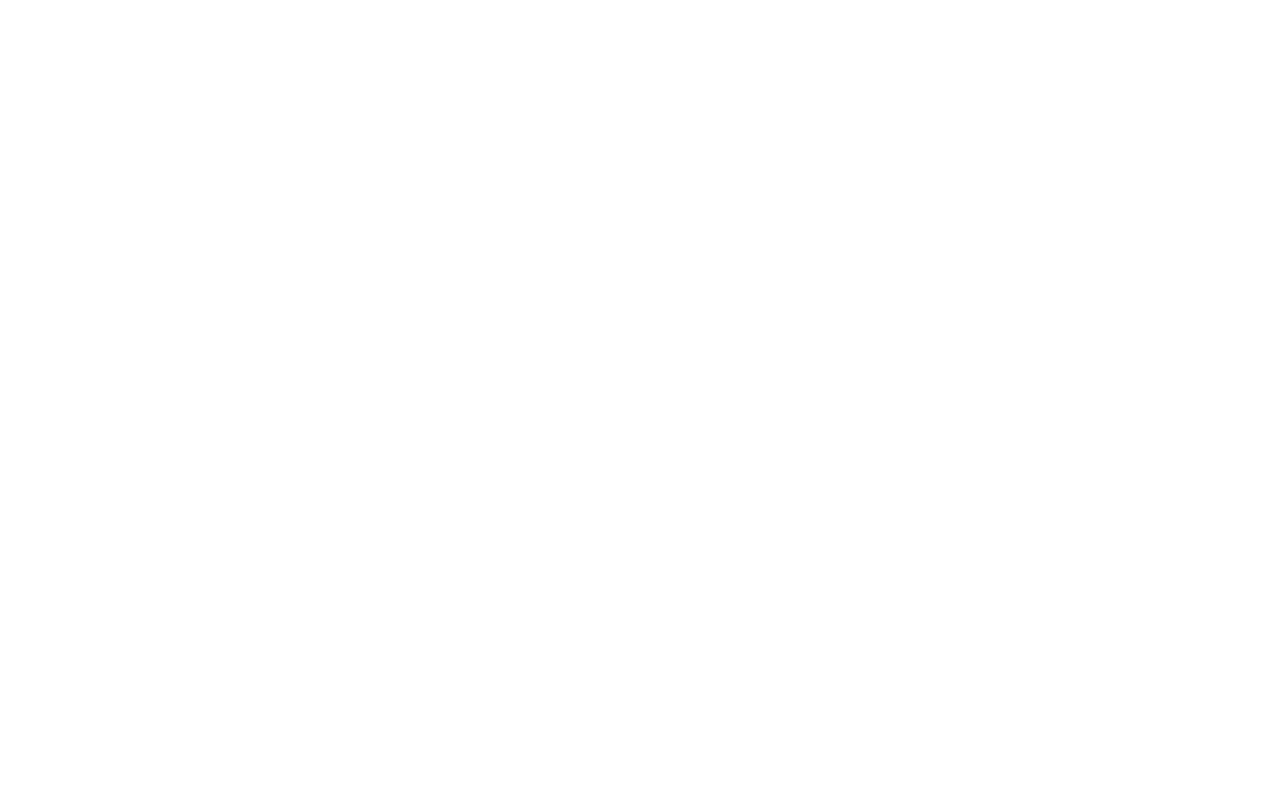
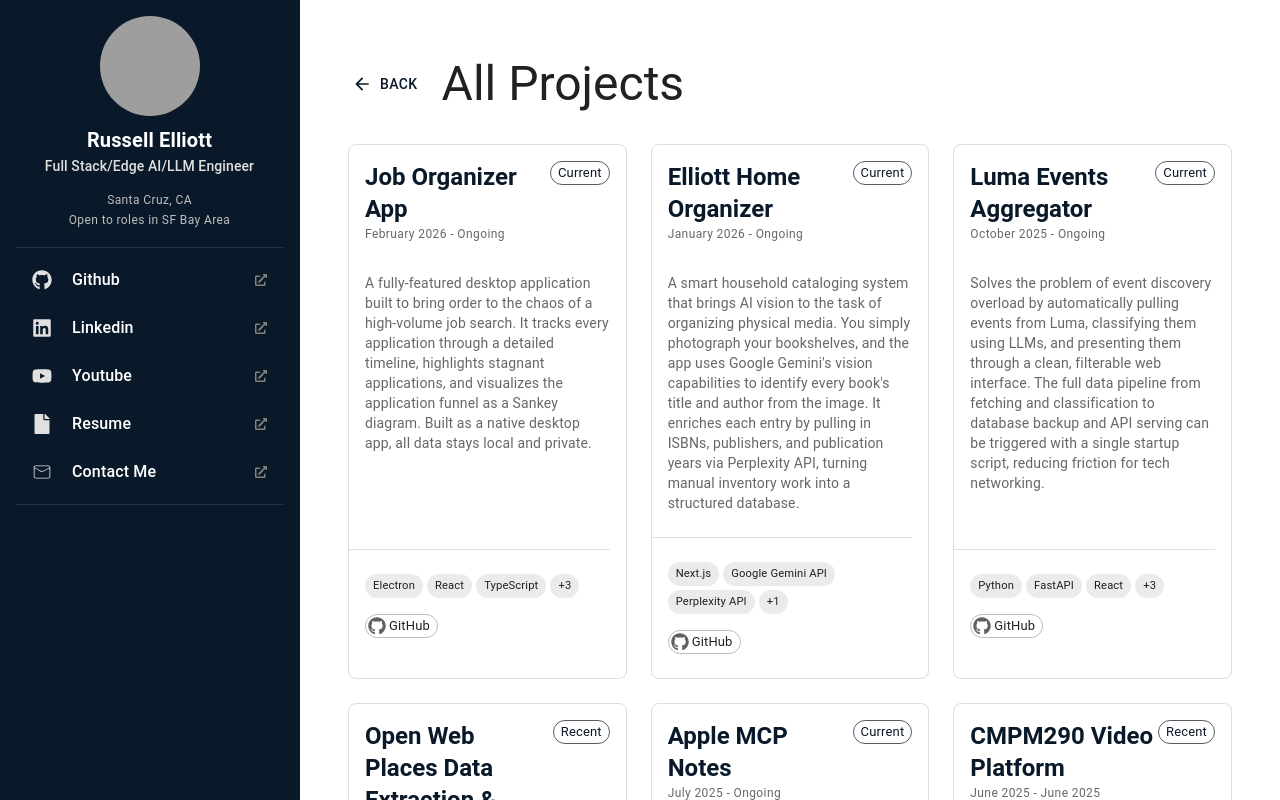
Before and after one commit to russellelliott/russellelliott-portfolio-site-react, a React (Create React App) app: page /projects in a window 1280 px wide. Before the commit this address had no page. Shown: the top 800 px of the page. Built offline with nearby package versions, Linux system fonts and the light colour scheme; grey boxes are pictures that could not be loaded.

Commit message:
formatting changes to what projects are displayed

```diff
--- a/src/App.js
+++ b/src/App.js
@@ -4,6 +4,7 @@
 import { ThemeProvider, createTheme } from '@mui/material/styles';
 import CssBaseline from '@mui/material/CssBaseline';
 import IndexPage from './pages/indexPage';
+import AllProjectsPage from './pages/AllProjectsPage';
 
 const theme = createTheme({
   palette: {
@@ -19,6 +20,7 @@
       <CssBaseline />
       <Router>
         <Routes>
+          <Route path="/projects" element={<AllProjectsPage />} />
           <Route path="/" element={<IndexPage />} />
         </Routes>
       </Router>
--- a/src/data/projects.js
+++ b/src/data/projects.js
@@ -2,6 +2,7 @@
   {
     name: "Apple MCP Notes",
     slug: "apple-mcp-notes",
+    category: "Current",
     description: "Transforms your personal Apple Notes library into a fully searchable, AI-powered knowledge base. Rather than relying on simple keyword matching, the system builds a vector database of your notes using semantic embeddings, allowing you to surface relevant content based on meaning and context. On top of search, it applies BERTopic clustering to automatically identify recurring themes across hundreds of notes, making hidden patterns in your thinking visible. The visual frontend renders these clusters as interactive 2D/3D UMAP plots.",
     techStack: ["TypeScript", "Python", "FastAPI", "React", "Electron", "LanceDB"],
     links: {
@@ -15,6 +16,7 @@
   {
     name: "Elliott Home Organizer",
     slug: "elliott-home-organization",
+    category: "Current",
     description: "A smart household cataloging system that brings AI vision to the task of organizing physical media. You simply photograph your bookshelves, and the app uses Google Gemini's vision capabilities to identify every book's title and author from the image. It enriches each entry by pulling in ISBNs, publishers, and publication years via Perplexity API, turning manual inventory work into a structured database.",
     techStack: ["Next.js", "Google Gemini API", "Perplexity API", "Firebase"],
     links: {
@@ -28,6 +30,7 @@
   {
     name: "Luma Events Aggregator",
     slug: "luma-event-aggregation",
+    category: "Current",
     description: "Solves the problem of event discovery overload by automatically pulling events from Luma, classifying them using LLMs, and presenting them through a clean, filterable web interface. The full data pipeline from fetching and classification to database backup and API serving can be triggered with a single startup script, reducing friction for tech networking.",
     techStack: ["Python", "FastAPI", "React", "Google Maps API", "LanceDB", "Ollama"],
     links: {
@@ -41,6 +44,7 @@
   {
     name: "Job Organizer App",
     slug: "job-application-tracker",
+    category: "Current",
     description: "A fully-featured desktop application built to bring order to the chaos of a high-volume job search. It tracks every application through a detailed timeline, highlights stagnant applications, and visualizes the application funnel as a Sankey diagram. Built as a native desktop app, all data stays local and private.",
     techStack: ["Electron", "React", "TypeScript", "PouchDB", "Recharts", "Material UI"],
     links: {
@@ -54,6 +58,7 @@
   {
     name: "Open Web Places Data Extraction & Validation",
     slug: "crwn102-places-engine",
+    category: "Recent",
     description: "An AI-powered validation pipeline developed to improve the quality and accuracy of open web places data, focusing on restaurant POI across the US and Canada. Features a modular architecture for data standardization, location validation, and enrichment.",
     highlights: [
       "Built a 3-stage validation pipeline to clean and standardize restaurant POI data from Yelp and AllThePlaces for Overture Maps, processing 246 GeoJSON files and 323+ chains.",
@@ -76,6 +81,7 @@
   {
     name: "LLM Security Benchmarking (CSE233)",
     slug: "cse233-project",
+    category: "Recent",
     description: "Systematically evaluates the behavior and security robustness of various LLMs (GPT-4o, Claude, Gemini, DeepSeek, Llama3) when prompted with code-related tasks and 'jailbreak' contexts from the RedCode dataset.",
     highlights: [
       "Evaluated 5 LLMs across 25+ threat categories, proving jailbreak prompts bypass safety filters (up to 92% success).",
@@ -96,6 +102,7 @@
   {
     name: "TriCO: NYT Connections Generator (CMPM244)",
     slug: "cmpm244-project",
+    category: "Recent",
     description: "Implements and extends research on LLMs as puzzle generators for The New York Times' Connections game. Introduces a novel method called TriCO (Tri-view Counterfactual Optimization) which optimizes puzzles by combining semantic, phonetic, and orthographic word relationships.",
     techStack: ["Python", "Flask", "React", "LLM APIs"],
     links: {
@@ -136,6 +143,7 @@
   {
     name: "CMPM290 Video Platform",
     slug: "video-platform",
+    category: "Recent",
     description: "A platform for video transcription and navigation. Integrated Google Gemini’s speech-to-text technology and implemented speaker diarization within the transcription pipeline.",
     techStack: ["React", "FastAPI", "Google Gemini", "LanceDB"],
     links: {
@@ -223,6 +231,7 @@
   {
     name: "SlugSwap",
     slug: "slugswap",
+    category: "Hackathon",
     description: "A messaging app for exchanging UCSC’s meal currency, SlugPoints. Features Google/Apple authentication and real-time messaging. Won Best UI/UX at CruzHacks 2023.",
     techStack: ["React Native", "Firebase"],
     links: {
@@ -303,6 +312,7 @@
   {
     name: "PayPal Hackathon",
     slug: "paypal-hackathon",
+    category: "Hackathon",
     description: "A storefront utilizing PayPal Fastlane for quick and easy checkout without requiring user accounts.",
     techStack: ["JavaScript", "OpenAPI", "Docker", "PostgreSQL"],
     links: {
--- /dev/null
+++ b/src/pages/AllProjectsPage.js
@@ -0,0 +1,142 @@
+import React, { useMemo } from 'react';
+import { projects } from '../data/projects';
+import { Container, Typography, Box, Grid, Link, Button, Chip, Divider } from '@mui/material';
+import Sidebar from '../components/Sidebar';
+import { FaGithub, FaYoutube } from "react-icons/fa";
+import { CiGlobe } from "react-icons/ci";
+import { SiDevpost, SiGoogleslides } from "react-icons/si";
+import { useNavigate } from 'react-router-dom';
+import ArrowBackIcon from '@mui/icons-material/ArrowBack';
+
+// Utility function to format Date objects to Month YYYY
+const formatDate = (date) => {
+  if (date === "Ongoing") return "Ongoing";
+  if (!(date instanceof Date) || isNaN(date.getTime())) {
+    console.error('Invalid date object:', date);
+    return ''; // or a fallback value
+  }
+
+  return date.toLocaleDateString('en-US', { year: 'numeric', month: 'long' });
+};
+
+const AllProjectsPage = () => {
+    const navigate = useNavigate();
+
+    const sortedProjects = useMemo(() => {
+        return [...projects].sort((a, b) => {
+            const dateA = a.dates.start instanceof Date ? a.dates.start : new Date(0);
+            const dateB = b.dates.start instanceof Date ? b.dates.start : new Date(0);
+            return dateB - dateA; // Descending order
+        });
+    }, []);
+
+  const renderLinkChip = (label, href, icon) => {
+    if (!href) return null;
+    return (
+      <Chip
+        key={label}
+        label={label}
+        icon={icon}
+        component="a"
+        href={href}
+        target="_blank"
+        rel="noopener"
+        clickable
+        size="small"
+        variant="outlined"
+        sx={{ borderRadius: '16px', mr: 1, mb: 1 }}
+      />
+    );
+  };
+
+  return (
+    <Sidebar>
+      <Container maxWidth="xl" sx={{ mt: 4, mb: 6 }}>
+        <Box sx={{ mb: 4, display: 'flex', alignItems: 'center' }}>
+            <Button
+                startIcon={<ArrowBackIcon />}
+                onClick={() => navigate('/')}
+                sx={{ mr: 2 }}
+            >
+                Back
+            </Button>
+            <Typography variant="h3" component="h1">
+            All Projects
+            </Typography>
+        </Box>
+
+        <Grid container spacing={3}>
+        {sortedProjects.map((project) => {
+            const startDate = formatDate(project.dates.start);
+            const endDate = project.dates.end ? formatDate(project.dates.end) : startDate;
+
+            return (
+              <Grid item xs={12} md={4} key={project.slug}>
+                <Box sx={{ p: 2, border: '1px solid #ddd', borderRadius: '8px', height: '100%', display: 'flex', flexDirection: 'column', transition: 'box-shadow 0.3s', '&:hover': { boxShadow: 3 } }}>
+                  <Grid container spacing={2} direction="column" sx={{ height: '100%', flexWrap: 'nowrap' }}>
+                    <Grid item>
+                      <Box sx={{ display: 'flex', justifyContent: 'space-between', alignItems: 'flex-start' }}>
+                        <Typography variant="h5" component="div" sx={{ color: 'primary.main', fontWeight: 'bold' }}>
+                            {project.name}
+                        </Typography>
+                         {project.category && (
+                            <Chip label={project.category} size="small" color="primary" variant="outlined" />
+                        )}
+                      </Box>
+                      <Typography variant="caption" color="textSecondary" sx={{display: 'block', mb: 1.5}}>
+                        {startDate} - {endDate}
+                      </Typography>
+                    </Grid>
+
+                    <Grid item flexGrow={1}>
+                       <Box sx={{mb: 2}}>
+                         <Typography variant="body2" color="textSecondary">
+                            {project.description}
+                          </Typography>
+                       </Box>
+                        {project.highlights && (
+                            <Box component="ul" sx={{ pl: 2, mb: 2 }}>
+                            {project.highlights.slice(0, 2).map((highlight, index) => (
+                                <Typography component="li" variant="caption" key={index} color="textSecondary">
+                                {highlight}
+                                </Typography>
+                            ))}
+                            </Box>
+                        )}
+                    </Grid>
+
+                    <Divider sx={{my: 1}} />
+
+                     <Grid item>
+                        <Box sx={{ mb: 2 }}>
+                            <Box sx={{ display: 'flex', flexWrap: 'wrap', gap: 0.5, mb: 1 }}>
+                                {project.techStack && project.techStack.slice(0, 3).map((tech) => (
+                                    <Chip key={tech} label={tech} size="small" sx={{ fontSize: '0.7rem' }} />
+                                ))}
+                                {project.techStack && project.techStack.length > 3 && (
+                                    <Chip label={`+${project.techStack.length - 3}`} size="small" sx={{ fontSize: '0.7rem' }} />
+                                )}
+                            </Box>
+                        </Box>
+                        <Box sx={{ display: 'flex', flexWrap: 'wrap' }}>
+                            {project.links.github && Object.entries(project.links.github).map(([key, value]) => (
+                                renderLinkChip(key === "Source Code" ? "GitHub" : key, value, <FaGithub />)
+                            ))}
+                            {project.links.live && renderLinkChip("Live Demo", project.links.live, <CiGlobe />)}
+                            {project.links.devpost && renderLinkChip("Devpost", project.links.devpost, <SiDevpost />)}
+                             {project.links.video && renderLinkChip("Video", project.links.video, <FaYoutube />)}
+                             {project.links.slides && renderLinkChip("Slides", project.links.slides, <SiGoogleslides />)}
+                        </Box>
+                     </Grid>
+                  </Grid>
+                </Box>
+              </Grid>
+            );
+          })}
+        </Grid>
+      </Container>
+    </Sidebar>
+  );
+};
+
+export default AllProjectsPage;
--- a/src/pages/indexPage.js
+++ b/src/pages/indexPage.js
@@ -1,13 +1,15 @@
-import React from 'react';
+import React, { useState } from 'react';
 import { projects } from '../data/projects';
-import { Container, Typography, Box, Chip, Grid, Divider } from '@mui/material';
+import { Container, Typography, Box, Chip, Grid, Divider, Tabs, Tab, Button } from '@mui/material';
 import Sidebar from '../components/Sidebar';
 import { FaGithub, FaYoutube } from "react-icons/fa";
 import { CiGlobe } from "react-icons/ci";
 import { SiDevpost, SiGoogleslides } from "react-icons/si";
+import { useNavigate } from 'react-router-dom';
 
 // Utility function to format Date objects to Month YYYY
 const formatDate = (date) => {
+  if (date === 'Ongoing') return 'Ongoing';
   if (!(date instanceof Date) || isNaN(date.getTime())) {
     console.error('Invalid date object:', date);
     return ''; // or a fallback value
@@ -17,6 +19,21 @@
 };
 
 const Home = () => {
+  const [activeTab, setActiveTab] = useState(0);
+  const navigate = useNavigate();
+
+  const handleTabChange = (event, newValue) => {
+    setActiveTab(newValue);
+  };
+
+  const categories = ['Current', 'Recent', 'Hackathon'];
+  const filteredProjects = projects
+    .filter((project) => project.category === categories[activeTab])
+    .sort((a, b) => {
+        const dateA = a.dates.start instanceof Date ? a.dates.start : new Date(0);
+        const dateB = b.dates.start instanceof Date ? b.dates.start : new Date(0);
+        return dateB - dateA;
+    });
 
   const renderLinkChip = (label, href, icon) => {
     if (!href) return null;
@@ -75,8 +92,17 @@
         <Typography variant="h3" gutterBottom>
           Projects
         </Typography>
+
+        <Box sx={{ borderBottom: 1, borderColor: 'divider', mb: 3 }}>
+          <Tabs value={activeTab} onChange={handleTabChange} aria-label="project categories">
+            <Tab label="Current" />
+            <Tab label="Recent" />
+            <Tab label="Hackathon" />
+          </Tabs>
+        </Box>
+
         <Grid container spacing={3}>
-        {projects.map((project) => {
+        {filteredProjects.map((project) => {
             const startDate = formatDate(project.dates.start);
             const endDate = project.dates.end ? formatDate(project.dates.end) : startDate;
 
@@ -109,7 +135,7 @@
                             Tech Stack
                           </Typography>
                           <Box sx={{ display: 'flex', flexWrap: 'wrap', gap: 0.5 }}>
-                            {project.techStack.map((tech, index) => (
+                            {project.techStack && project.techStack.map((tech, index) => (
                               <Chip key={index} label={tech} size="small" sx={{ borderRadius: '16px' }} />
                             ))}
                           </Box>
@@ -138,6 +164,12 @@
             );
           })}
         </Grid>
+
+        <Box sx={{ display: 'flex', justifyContent: 'center', mt: 4, mb: 4 }}>
+            <Button variant="outlined" size="large" onClick={() => navigate('/projects')}>
+                Show All Projects
+            </Button>
+        </Box>
       </Container>
     </Sidebar>
   );
```
